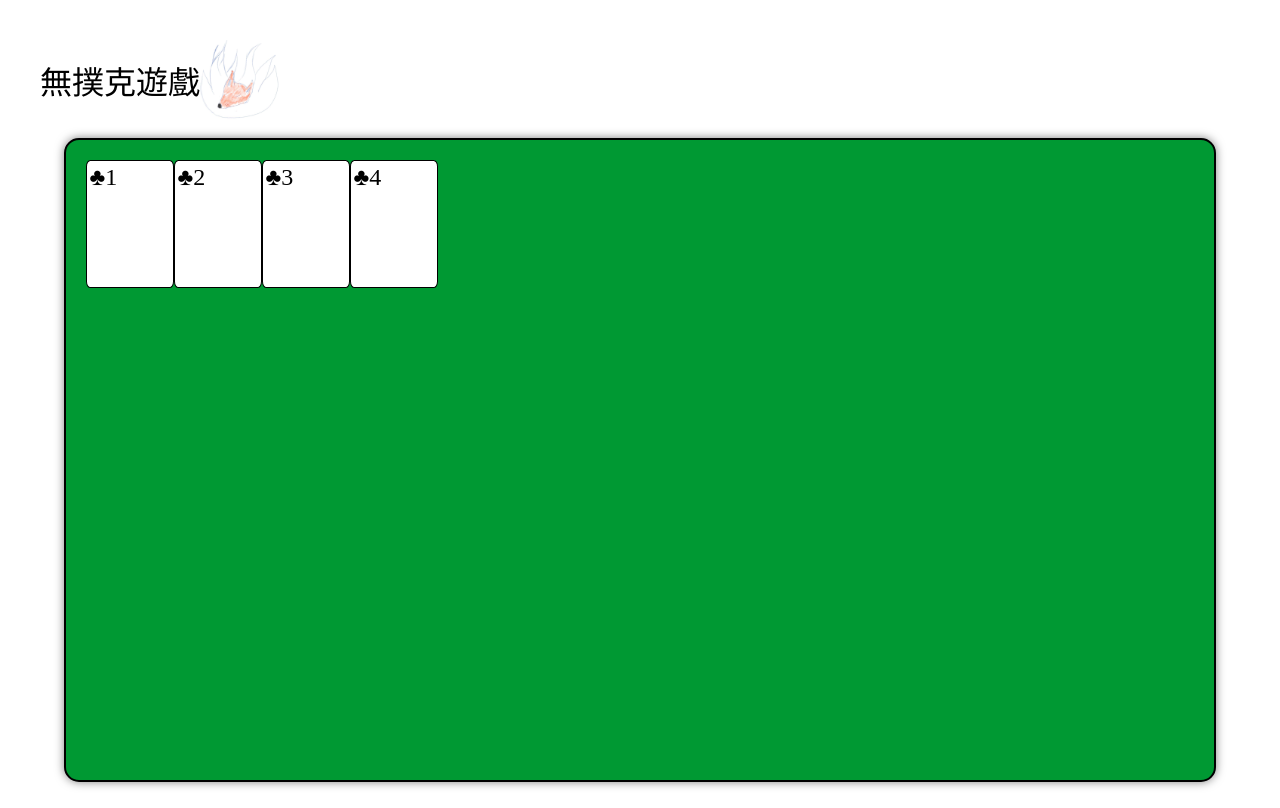
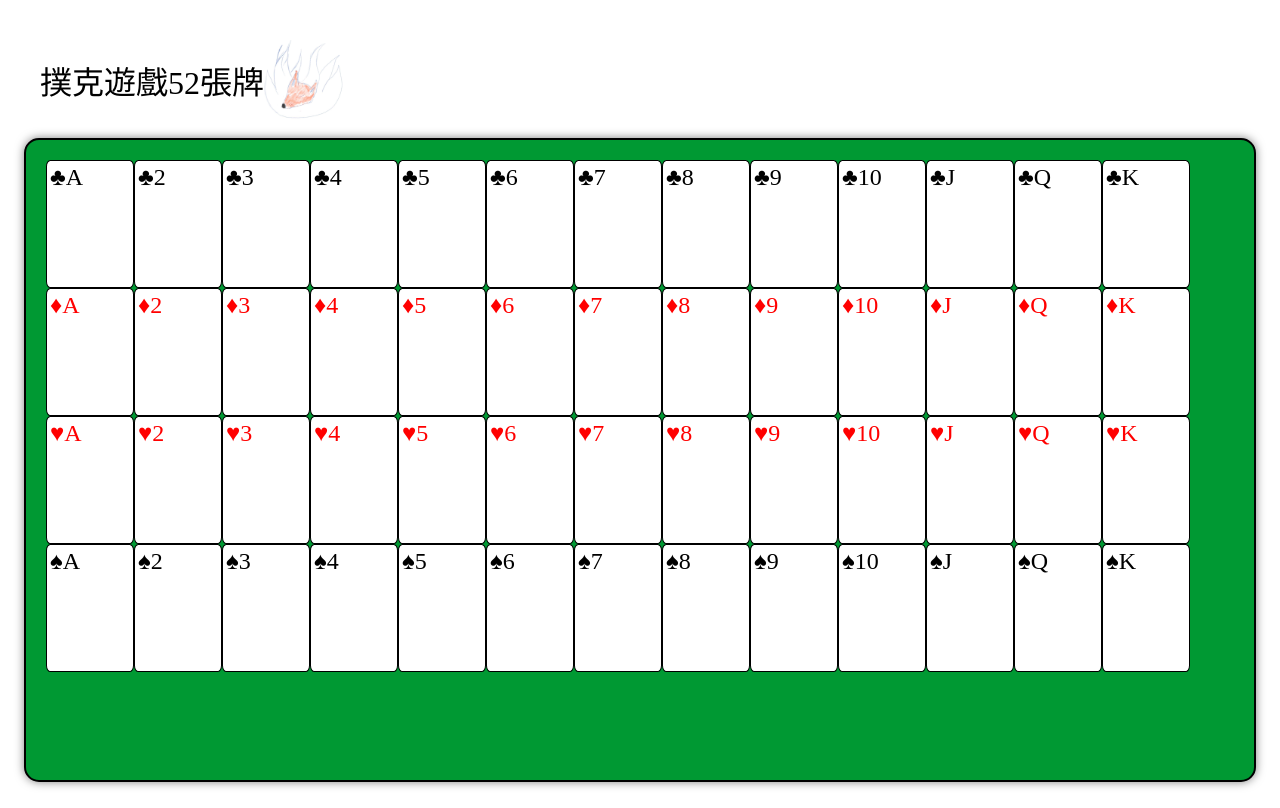
Before and after one commit to kabuto412rock/ithelp-pokergame, a Vue app: page / in a window 1280 px wide. Built offline with nearby package versions, Linux system fonts and the light colour scheme.

Commit message:
Day2 將撲克遊戲52張牌擺在桌上

```diff
--- a/index.html
+++ b/index.html
@@ -5,7 +5,7 @@
   <meta charset="UTF-8">
   <link rel="icon" href="/favicon.ico">
   <meta name="viewport" content="width=device-width, initial-scale=1.0">
-  <title>無撲克牌的遊戲</title>
+  <title>撲克牌的遊戲</title>
 </head>
 
 <body>
--- a/src/components/Card.vue
+++ b/src/components/Card.vue
@@ -1,12 +1,18 @@
 <script setup>
-defineProps({
-    symbol: String,
-    num: Number
+import { PokerValuesMap } from "../utils/constants";
+const props = defineProps({
+    value: Number,
+    isOpen: Boolean
 });
+const pokerValue = props.value;
+// 對應撲克花色符號，Ex: ♣A
+const content = PokerValuesMap[pokerValue].content;
+// 對應撲克顏色class
+const numberClass = PokerValuesMap[pokerValue].isRed ? 'card card-red' : 'card';
 </script>
 <template>
-    <div class="card">
-        <div>{{ symbol }}{{ num }}</div>
+    <div :class="numberClass">
+        <div>{{ content }}</div>
     </div>
 </template>
 <style scoped>
@@ -21,4 +27,8 @@ div.card {
     padding: 3px;
     font-size: var(--card-font-size);
 }
+
+.card-red {
+    color: red;
+}
 </style>
--- a/src/components/FoxyHeader.vue
+++ b/src/components/FoxyHeader.vue
@@ -3,7 +3,7 @@
 </script>
 <template>
     <header>
-        <div>無撲克遊戲</div>
+        <div>撲克遊戲52張牌</div>
         <img src="../assets/imgs/foxy01.jpg" class="foxyHead" />
     </header>
 </template>
@@ -14,7 +14,6 @@ header {
     display: flex;
     align-items: center;
     width: fit-content;
-    overflow-x: visible;
     max-height: 100px;
     text-align: center;
     overflow: hidden;
--- a/src/components/GameBoard.vue
+++ b/src/components/GameBoard.vue
@@ -1,16 +1,16 @@
 <script setup>
+import { ref } from "vue";
 import Card from "./Card.vue";
-const CardSymbols = Object.freeze(['♣', '♦', '♥', '♠']);
+const boardCards = ref(
+    new Array(52)
+        .fill(1).map((v, index) => ({ value: index, isShow: true }))
+);
 
 </script>
 <template>
     <div class="game-board">
         <div class="card-row">
-
-            <Card :symbol="CardSymbols[0]" :num="1" />
-            <Card :symbol="CardSymbols[0]" :num="2" />
-            <Card :symbol="CardSymbols[0]" :num="3" />
-            <Card :symbol="CardSymbols[0]" :num="4" />
+            <Card v-for="card in boardCards" key="card.value" :value="card.value" />
         </div>
     </div>
 </template>
@@ -31,5 +31,7 @@ div.game-board {
 .card-row {
     display: flex;
     flex-direction: row;
+    flex-wrap: wrap;
+    /* ignore */
 }
 </style>
--- /dev/null
+++ b/src/utils/constants.js
@@ -0,0 +1,12 @@
+const PokerSymbols = Object.freeze(['♣', '♦', '♥', '♠']);
+const PokerNumbers = Object.freeze(['A','2','3','4','5','6','7','8','9','10','J','Q','K']);
+export const PokerValuesMap = Object.freeze(
+    new Array(52).fill(0)
+        .map((v, idx) => {
+            let symbolIndex = Math.floor(idx/13);
+            return {
+                content: `${PokerSymbols[symbolIndex]+PokerNumbers[idx % 13]}`,
+                isRed: symbolIndex%3 > 0
+            };
+        })
+    );
```
